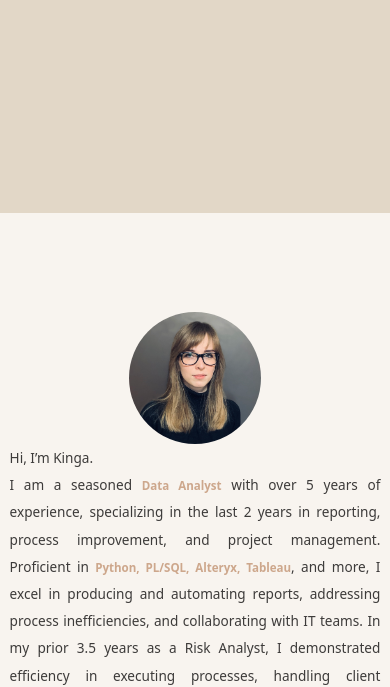
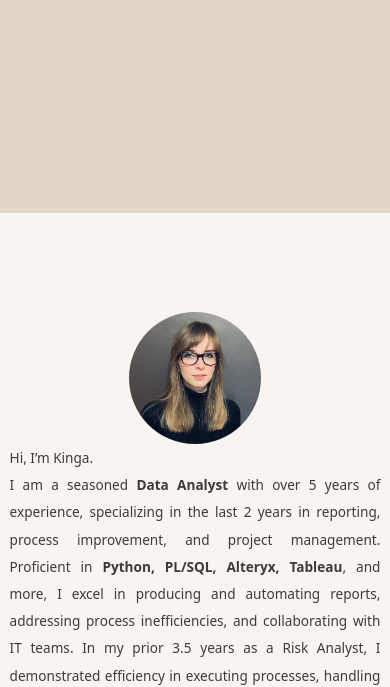
Before and after one commit to KingaKlejne/cv-website, a plain HTML site: page index.html in a window 390 px wide. Shown: the part 418-1105 px from the top of the page. Drawn offline with nearby package versions, Linux system fonts and the light colour scheme.

Commit message:
Updating about me section

```diff
--- a/css/styles.css
+++ b/css/styles.css
@@ -227,7 +227,3 @@ body {
   button {
     color: black;
   }
-
-  .profile-text .highlights {
-    zoom: 0.85
-  }
--- a/index.html
+++ b/index.html
@@ -67,10 +67,10 @@
                     <div class="profile-text">
                         <p>
                             Hi, I’m Kinga.<br>
-                            I am a seasoned <span class="highlights">Data Analyst</span> with over 5 years of experience, specializing in the
+                            I am a seasoned <b>Data Analyst</b> with over 5 years of experience, specializing in the
                             last 2 years in reporting, process improvement, and project management. Proficient in
-                            <span class="highlights">Python,
-                                PL/SQL, Alteryx, Tableau</span>, and more, I excel in producing and automating reports,
+                            <b>Python,
+                                PL/SQL, Alteryx, Tableau</b>, and more, I excel in producing and automating reports,
                             addressing process inefficiencies, and collaborating with IT teams. In my prior 3.5 years as
                             a Risk
                             Analyst, I demonstrated efficiency in executing processes, handling client requests, and
```
